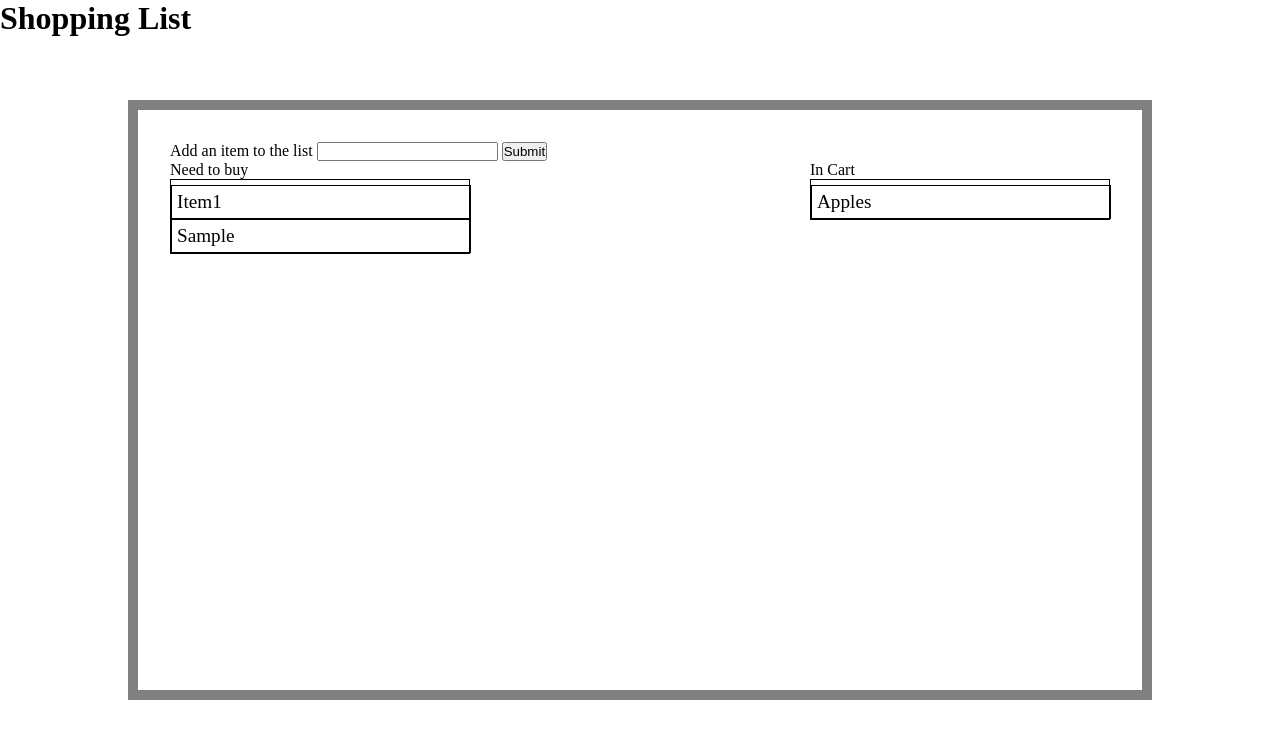
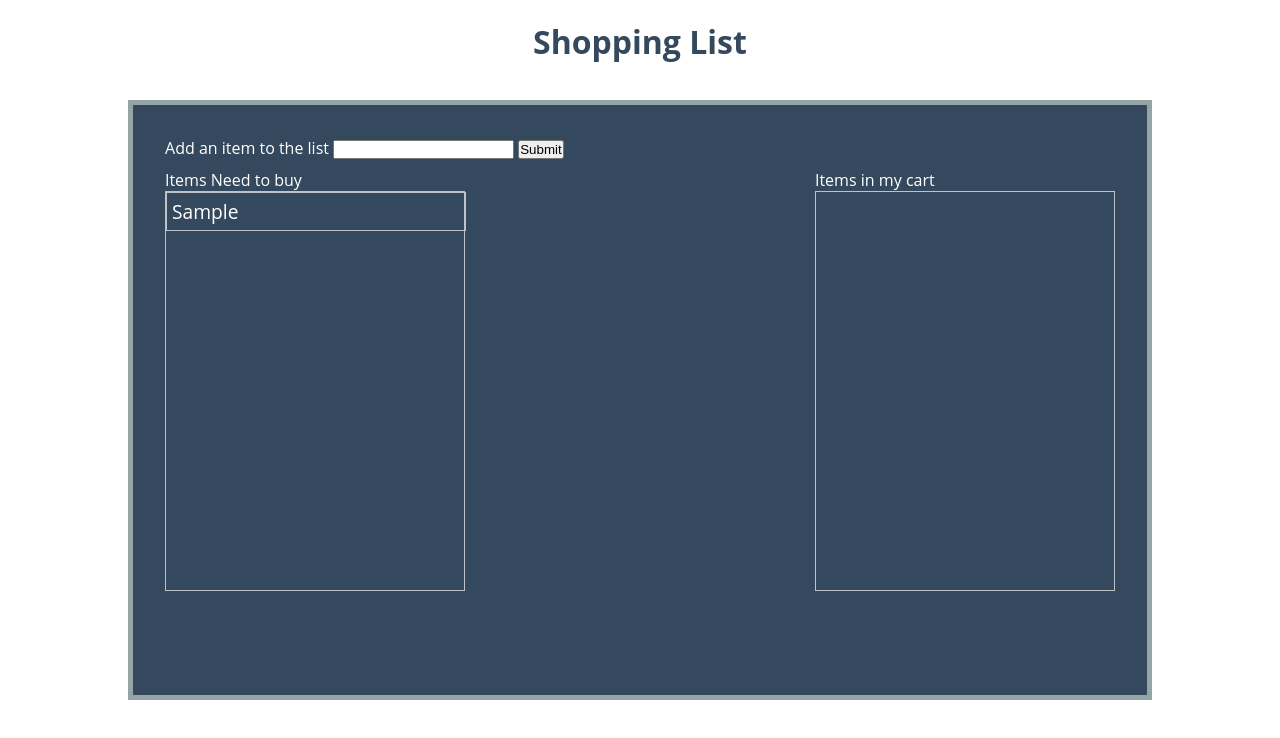
Before and after one commit to kshantilal/Shopping-Card, a plain HTML site: page index.html in a window 1280 px wide. Both pictures are taken after typing "Sample" into the empty fields and a click on the input 524 px from the left and 151 px from the top of the page. Drawn offline with nearby package versions, Linux system fonts and the light colour scheme.

Commit message:
Added some styling and verification on form

```diff
--- a/css/style.css
+++ b/css/style.css
@@ -3,11 +3,16 @@
 	margin: 0;
 	box-sizing: border-box;
 }
+body{
+	height: 100%;
+	font-family: 'Avenir', 'Open Sans', 'sans-serif';
+	color: white;
+}
 
 #Device{
 	width: 1024px;
 	height: 600px;
-	border: 10px solid grey;
+	border: 5px solid #95A5A6;
 	position: absolute;
 	top: 50%;
 	left: 50%;
@@ -15,27 +20,34 @@
 	margin-top: -300px;
 	overflow: hidden;
 	padding: 2em;
+	background-color: #34495E;
+}
+#title{
+	color: #34495E;
+	text-align: center;
+	margin-top: 20px;
 }
 
 li{
 	width: 300px;
 	font-size: 1.2em;
 	padding: 5px;
-	border: 1px solid black;
+	border: 1px solid #BDC3C7;
 	list-style: none;
 }
 
 #List2{
 	float: right;
+	margin-top: 10px;
 }
 #List1{
 	float: left;
+	margin-top: 10px;
 }
 
 #NeedToShop, #InCart{
-	border: 1px solid black;
-	min-height: 20px;
-	padding-top: 5px;
+	border: 1px solid #BDC3C7;
+	min-height: 400px;
 	width: 300px;
 
 }
@@ -49,3 +61,7 @@ li{
 	color: white;
 	background-color: #C0392B;
 }
+
+.redError{
+	color: #C0392B;
+}
--- a/index.html
+++ b/index.html
@@ -5,33 +5,33 @@
 	<link rel="stylesheet" type="text/css" href="css/style.css">
 	<link rel="stylesheet" href="https://ajax.googleapis.com/ajax/libs/jqueryui/1.12.1/themes/smoothness/jquery-ui.css">
 </head>
+
 	<body>
+	<div id="title">
 		<h1>Shopping List</h1>
+	</div>
 		<div id="Device">
 			<div>
 				<form>
 					<label for="AddItem">Add an item to the list</label>
 					<input type="text" id="AddItem" name="">
 					<input type="submit" id="Submit" name="">
-
+					<span id="error"></span>
 				</form>
 				<div id="List1">
-				<label>Need to buy</label>
+					<label>Items Need to buy</label>
 					<ul id="NeedToShop" class="lists">
-					<li>Item1</li>
+						<!-- <li>Item1</li> -->
 					</ul>
 				</div>
 				<div id="List2">
-				<label>In Cart</label>
+					<label>Items in my cart</label>
 					<ul id="InCart" class="lists">
-					<li>Apples</li>
+						<!-- <li>Apples</li> -->
 					</ul>
 				</div>
 			</div>
 		</div>
-
-
-
 
 
 	<script src="https://ajax.googleapis.com/ajax/libs/jquery/1.12.4/jquery.min.js"></script> <!-- Normal J-Query -->
--- a/js/script.js
+++ b/js/script.js
@@ -1,10 +1,12 @@
 $(document).ready(function(){
 
+	var Valid = false;
 	$("#Submit").click(function(){
 		event.preventDefault();
 		var Value = $("#AddItem").val();
-		if (Value.length === 0) {
-			alert('Please enter an Item');
+
+		if ($('#AddItem').val().length === 0) {
+			$('#AddItem').parent().find('#error').text("This field is required").addClass('redError');
 			return;
 		}
 
@@ -12,7 +14,7 @@ $(document).ready(function(){
 		$("#AddItem").val("");
 
 
-	});
+	}); //Click Function
 
 	$("#NeedToShop, #InCart").sortable({
 		connectWith: ".lists",
@@ -36,11 +38,22 @@ $(document).ready(function(){
 			ui.draggable.removeClass("green");
 			ui.draggable.addClass("red");
 
-
 		}
 
 	});
 
 
+	$('#AddItem').blur(function(){
+		$(this).parent().find('span');
+		var errors = $(this).parent().find('#error')
+		errors.empty();
+		if ($(this).val().length === 0) {
+			errors.text("This field is required");
+			return;
+		}
+		Valid = true;
 
-})	;
+	});
+
+
+}); //Document Ready
```
Lines whose indentation alone changed are shown as unchanged.
